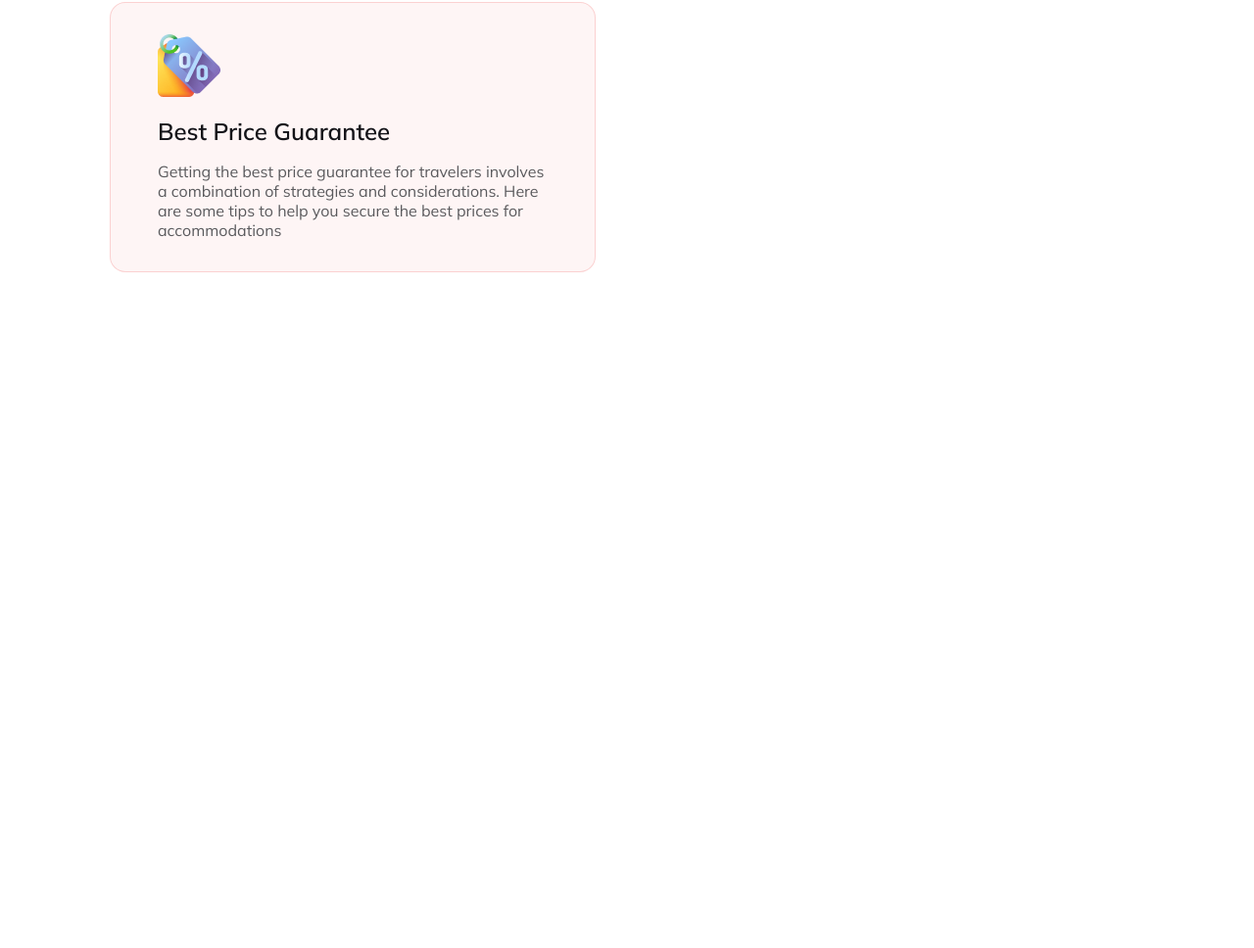
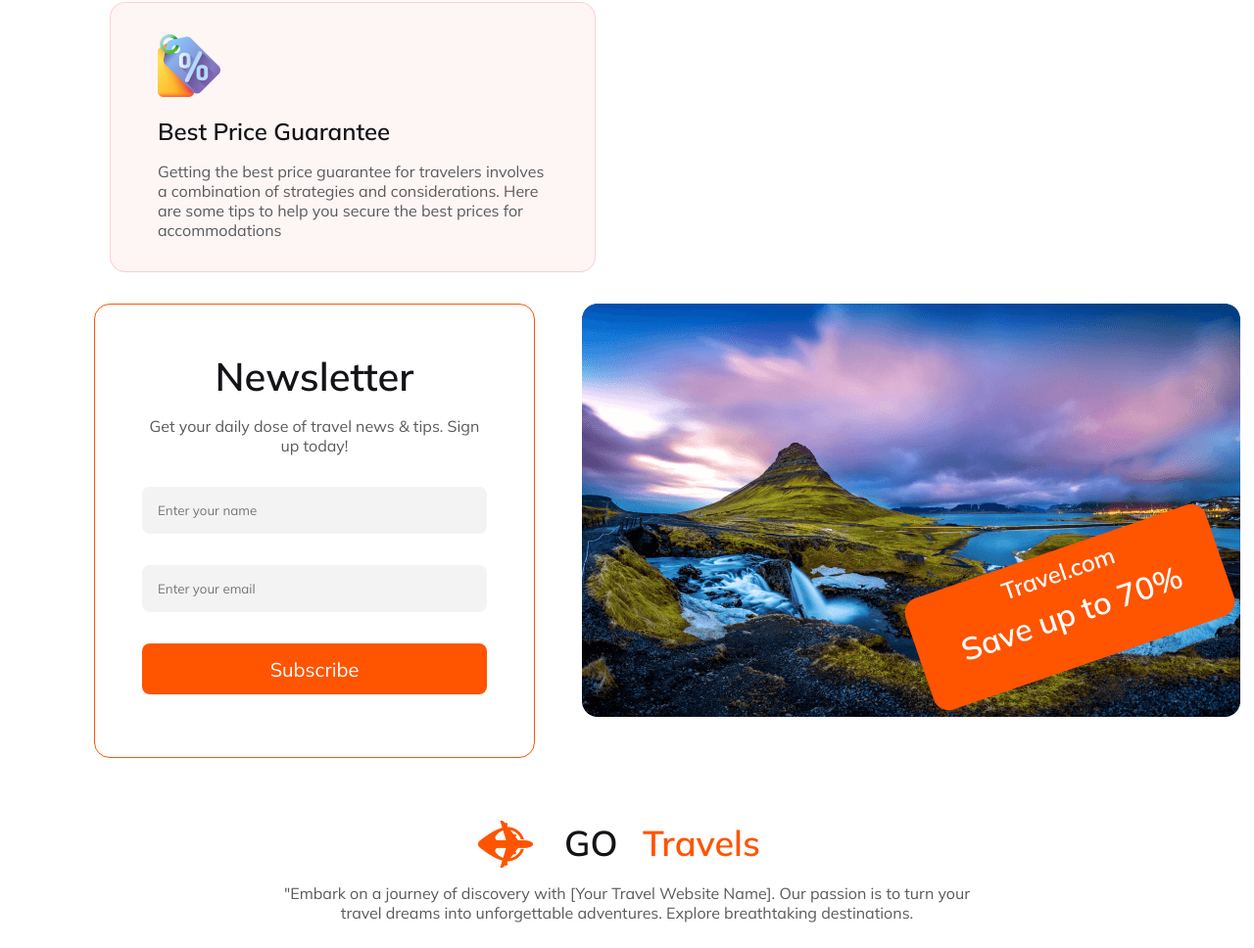
Before and after one commit to mehedi1699/b9-assignment-2, a plain HTML site: page index.html in a window 1280 px wide. Shown: the part 3304-4272 px from the top of the page at 98% size. Before the commit the page ends 3614 px from the top, so only its background shows below. Drawn offline with Linux system fonts and the light colour scheme.

Commit message:
footer done

```diff
--- a/index.html
+++ b/index.html
@@ -112,10 +112,42 @@
                 </div>
             </div>
         </section>
+
+    <!-- latter section -->
+    <section>
+        <div class="latter-container">
+            <div class="latter">
+                <h3 class="section-title">Newsletter</h3>
+                <p class="section-dis">Get your daily dose of travel news & tips. Sign up today!</p>
+                <input type="text" name="" id="name" placeholder="Enter your name">
+                <input type="email" name="" id="name" placeholder="Enter your email">
+                <button class="subscribe-btn">Subscribe</button>
+            </div>
+            <div class="offer">
+                <img src="Images/Rectangle 8 (1).png" alt="">
+                <div class="save-up">
+                    <h4>Travel.com</h4>
+                    <h2>Save up to 70%</h2>
+                </div>
+            </div>
+        </div>
+    </section>
     </main>
 
     <footer>
+        <div class="footer-logo logo">
+            <img src="Images/Group 40071 (2).png" alt="">
+            <h2>GO <span class="travels">Travels</span></h2>
+        </div>
+        <p class="footer-dis">"Embark on a journey of discovery with [Your Travel Website Name]. Our passion is to turn your travel dreams into unforgettable adventures. Explore breathtaking destinations.</p>
 
+        <div class="social">
+            <a href=""><img src="icon/facebook.png" alt=""></a>
+            <a href=""><img src="icon/twitter.png" alt=""></a>
+            <a href=""><img src="icon/insta.png" alt=""></a>
+        </div>
+        <hr>
+        <p class="copy">2017, All Rights Reserved.</p>
     </footer>
 </body>
 </html>
--- a/style.css
+++ b/style.css
@@ -155,10 +155,12 @@ nav {
     font-weight: 400;
     line-height: 2rem;
 }
-.mounten-pic{
+
+.mounten-pic {
     width: auto;
     padding: 0;
 }
+
 .dis-center {
     text-align: center;
     width: 70%;
@@ -216,6 +218,93 @@ nav {
 
 }
 
+/* latter section */
+.latter {
+    border: 1px solid #FF5400;
+    border-radius: 1rem;
+    margin-bottom: 1rem;
+    padding: 2rem;
+    text-align: center;
+}
+
+.latter input {
+    margin-top: 2rem;
+    width: 20rem;
+    padding: 1rem;
+    border-radius: 8px;
+    background: rgba(19, 19, 24, 0.05);
+    border: none;
+}
+
+.subscribe-btn {
+    margin-top: 2rem;
+    width: 22rem;
+    height: 52px;
+    flex-shrink: 0;
+    border-radius: 8px;
+    border: none;
+    color: #FFF;
+    background-color: #FF5400;
+    text-align: center;
+    font-size: 1.25rem;
+    margin-bottom: 2rem;
+}
+
+.latter-container {
+    display: flex;
+    justify-content: space-between;
+    margin-bottom: 3rem;
+}
+
+.save-up {
+    width: 20.25rem;
+    height: 7.5rem;
+    position: absolute;
+    border-radius: 1rem;
+    background: #FF5400;
+    transform: translateX(21rem) translateY(-11rem) rotate(-19deg);
+}
+
+.save-up h4 {
+    color: #FFF;
+    text-align: center;
+    font-size: 1.5rem;
+    padding: .5rem;
+}
+
+.save-up h2 {
+    color: #FFF;
+    text-align: center;
+    font-size: 2rem;
+}
+
+/* footer section style */
+.footer-logo {
+    justify-content: center;
+}
+
+.footer-dis {
+    width: 60%;
+    margin: 1rem auto;
+    color: #5A5A5D;
+    text-align: center;
+}
+.social{
+    color: black;
+    text-align: center;
+    margin:2rem;
+}
+footer hr{
+    width: 80%;
+    margin: 2rem auto;
+}
+.copy{
+    text-align: center;
+    margin-top: 2rem;
+    margin-bottom: 8rem;
+    color: #131318;
+}
+
 /* responsive section for mobile */
 @media screen and (max-width:600px) {
     * {
@@ -227,17 +316,23 @@ nav {
     .fast,
     .second,
     .third,
-    .menu-item ul,.popular-tours,.trip-place, .choose-container,.destination {
+    .menu-item ul,
+    .popular-tours,
+    .trip-place,
+    .choose-container,
+    .destination,
+    .latter-container {
         display: flex;
         flex-direction: column;
     }
 
-    .banner-title{
+    .banner-title {
         padding: 1rem;
         margin-top: 1rem;
         margin-bottom: 0px;
         font-size: 3rem;
     }
+
     .banner-dis {
         font-size: 1rem;
         font-weight: 400;
@@ -245,22 +340,39 @@ nav {
         font-size: .75rem;
 
     }
-    .destination img{
+
+    .destination img,.footer-dis {
         width: 100%;
         text-align: center;
     }
-    .mounten-pic img{
+
+    .mounten-pic img {
         width: 100%;
 
     }
+
     .trip-place {
 
         width: 70%;
         padding: 0px;
     }
+
     .trip-place input {
         margin-top: 4px;
         padding: .5rem;
 
     }
+
+    .offer img {
+        width: 100%;
+    }
+
+    .save-up {
+        width: 16.25rem;
+        height: 7.5rem;
+        position: absolute;
+        border-radius: 1rem;
+        background: #FF5400;
+        transform: translateX(13.25rem) translateY(-10rem) rotate(-19deg);
+    }
 }
```
Also changed, not shown: icon/facebook.png (added), icon/insta.png (added), icon/twitter.png (added).
